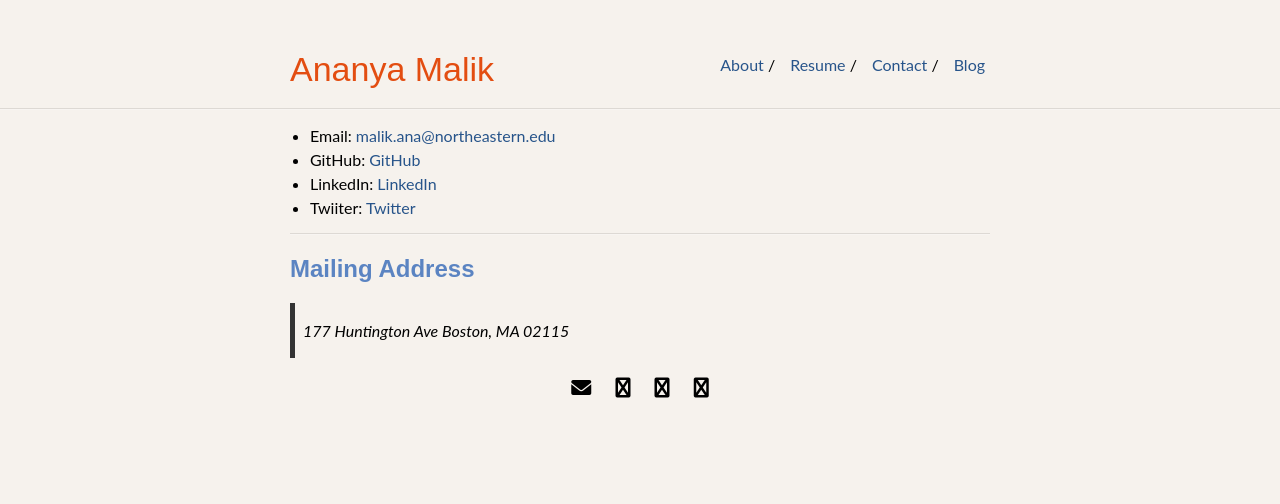
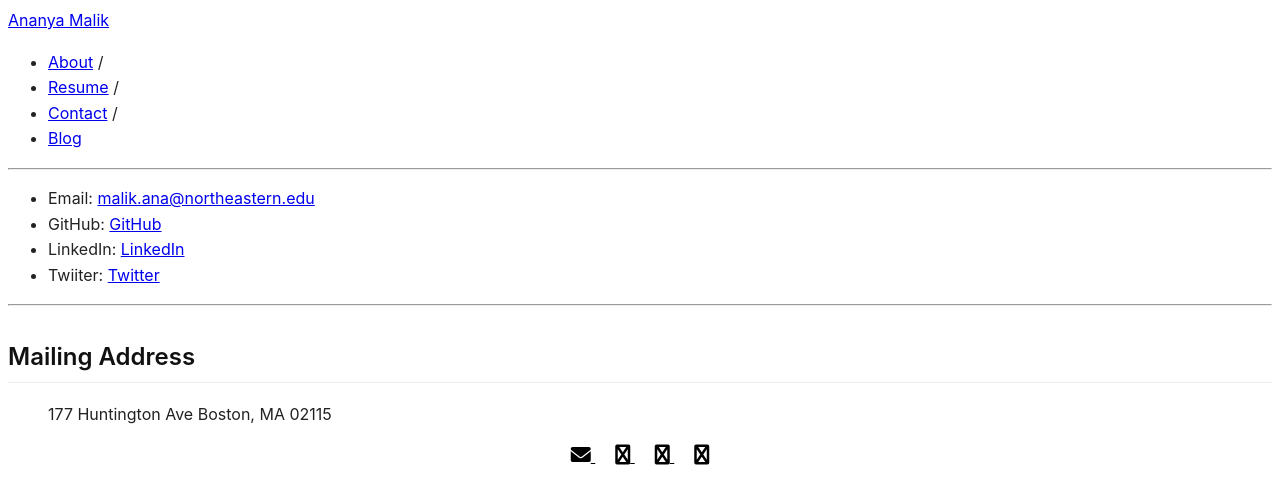
Before and after one commit to ananyamalik/ananyamalik.github.io, a Jekyll site: the page built from contact.md, in a window 1280 px wide. Shown: the top 504 px of the page. Built offline with Jekyll 4.4.1, drawn with Linux system fonts in a browser that asks for light colours; some web fonts are replaced.

Commit message:
updated styling

```diff
--- a/_sass/_style.scss
+++ b/_sass/_style.scss
@@ -1,151 +1,100 @@
-@import "vars";
+/* --- Global Academic Styling Enhancements --- */
+body {
+    font-family: -apple-system, BlinkMacSystemFont, "Segoe UI", Roboto, Helvetica, Arial, sans-serif;
+    color: #222;
+    line-height: 1.6;
+  }
 
-/*
- * Basic
- */
+  h2 {
+    font-size: 1.5rem;
+    font-weight: 600;
+    border-bottom: 1px solid #eaecef; /* Subtle separation line */
+    padding-bottom: 0.3rem;
+    margin-top: 2rem;
+    color: #111;
+  }
 
-html {
-    height: 100%;
-    margin: 0;
-    padding: 0;
-}
-body {
-    margin: 0;
-    font-family: 'Lato', sans-serif;
-    height: 100%;
-    background-color: rgba(246, 241, 236, 0.927);
-}
-a {
+  /* --- Publications Clean List Structure --- */
+  .publications {
+    display: flex;
+    flex-direction: column;
+    gap: 1.5rem; /* Better breathing room between entries */
+    margin-top: 1rem;
+  }
+
+  .publication {
+    background-color: transparent;
+    border: none !important;
+    box-shadow: none !important;
+    padding: 0 !important;
+    margin-bottom: 0;
+    transition: none; /* Turn off animations for a pristine, static text feel */
+  }
+
+  .pub-header {
+    margin-bottom: 0.2rem;
+    display: flex;
+    flex-wrap: wrap;
+    gap: 0.4rem;
+  }
+
+  /* --- Refined Academic Tags --- */
+  .tag {
+    display: inline-block;
+    padding: 0.15rem 0.45rem;
+    border-radius: 4px; /* Slightly crisper edges than full rounded pills */
+    font-size: 0.75rem;
+    font-weight: 600;
+    text-transform: uppercase;
+    letter-spacing: 0.5px;
+  }
+
+  /* Dark professional color palette for status tags */
+  .conf-tag {
+    background-color: #1a365d; /* Deep Navy Blue */
+    color: #fff;
+  }
+
+  /* Oral, spotlight, or special mention tags */
+  .oral-tag {
+    background-color: #8c1d40; /* Deep Maroon / Crimson accent */
+    color: #fff;
+  }
+
+  .publication p {
+    font-size: 0.95rem;
+    color: #333;
+  }
+
+  .publication em {
+    color: #000;
+    font-weight: 500;
+  }
+
+  /* Styled Paper Links */
+  .publication aria-label, .publication a {
+    font-size: 0.85rem;
+    font-weight: 500;
+    color: #0066cc;
     text-decoration: none;
-    color: $accent;
-}
-a:hover {
+    margin-left: 0.25rem;
+  }
+
+  .publication a:hover {
     text-decoration: underline;
-}
-hr {
-    border: 0;
-    height: 0;
-    border-top: 1px solid rgba(0, 0, 0, 0.1);
-    border-bottom: 1px solid rgba(255, 255, 255, 0.3);
-}
+  }
 
-.updates {
-    height: 300px;          /* Adjust this height to your preference */
-    overflow-y: auto;       /* Adds the scrollbar only when content exceeds the height */
-    padding-right: 15px;    /* Optional: adds space so text doesn't touch the scrollbar */
-    border: 1px solid #eee; /* Optional: helps define the area */
-}
+  /* Compact Filters Row */
+  .filter-select {
+    padding: 0.25rem 0.5rem;
+    border: 1px solid #ccc;
+    border-radius: 4px;
+    background-color: #fff;
+    font-size: 0.85rem;
+    color: #333;
+    outline: none;
+  }
 
-.updates::-webkit-scrollbar {
-    width: 8px;
-}
-.updates::-webkit-scrollbar-thumb {
-    background: #ccc;
-    border-radius: 4px;
-}
-.updates::-webkit-scrollbar-thumb:hover {
-    background: #888;
-}
-
-/*
- * Navbar
- */
-
-#author-name {
-    font-family: 'Reddit Sans', sans-serif;
-    font-size: 34px;
-    color: #e34d11;
-    display: inline-block;
-}
-.navbar {
-    padding: 50px 0 50px 0;
-}
-.navbar-ul {
-    display: inline-block;
-    margin: 0;
-    padding: 5px 0 5px 0;
-    margin-left: 20px;
-}
-.nav-list {
-    list-style-type: none;
-    margin: 0 5px 0 10px;
-}
-.alignable {
-    display: inline-block;
-}
-.pull-left {
-    @extend .alignable;
-    float: left;
-}
-.pull-right {
-    @extend .alignable;
-    float: right;
-}
-
-/* Divs */
-
-.container {
-    max-width: $max-width;
-    margin: auto;
-}
-.wrapper {
-    min-height: 100%;
-}
-
-/* Institute Image */
-
-#ins-logo {
-	margin: auto;
-	display: block;
-	max-height: 100px;
-	text-align: center;
-}
-
-/* Mobile */
-
-@media (max-width: 800px) {
-    .container {
-        max-width: $med-width;
-        transition: 0.3s ease all;
-    }
-}
-
-@media (max-width: 650px) {
-    .container {
-        max-width: 83%;
-    }
-    .navbar-ul {
-        margin-top: 5px;
-    }
-}
-
-@media (max-width: 500px) {
-	.navbar {
-		text-align: center;
-		padding: 50px 0px 0px 0px;
-	}
-	#author-name {
-		width: 100%;
-		float: none;
-	}
-	#navlist {
-		padding: 10px 0 10px 0;
-		margin: 0;
-		display: block;
-		float: none;
-		text-align: center;
-		width: 100%;
-	}
-	#navlist li.alignable {
-		display: inline-block;
-	}
-	#navlist li.pull-left {
-		float: none;
-	}
-	#navlist li.nav-list {
-		margin: 0;
-	}
-}
-
-@import "typography";
-@import "tables";
+  .filter-select:focus {
+    border-color: #1a365d;
+  }
```
